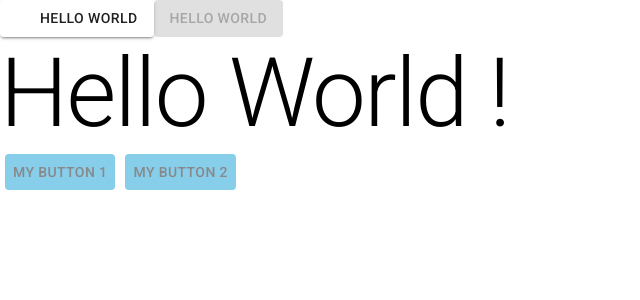
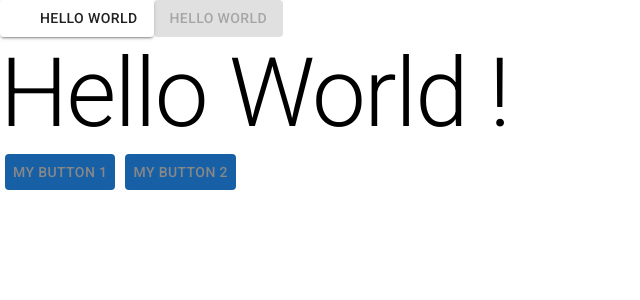
Before and after one commit to Riyad-zrg/Riyadbook, a React (Vite) app: page / in a window 1280 px wide. Shown: the top 300 px of the page, without its empty margins (0-640 px from the left). Built offline with nearby package versions, Linux system fonts and the light colour scheme; some icons are missing.

Commit message:
feat: added palette to BlueButton component

```diff
--- a/src/App.jsx
+++ b/src/App.jsx
@@ -3,8 +3,8 @@ import Button from "@mui/material/Button";
 import AcUnitIcon from "@mui/icons-material/AcUnit";
 import { styled, Typography } from "@mui/material";
 
-const BlueButton = styled(Button)({
-  backgroundColor: "skyblue",
+const BlueButton = styled(Button)(({ theme }) => ({
+  backgroundColor: theme.palette.primary.main,
   color: "#888",
   margin: "5px",
   "&:hover": {
@@ -14,7 +14,7 @@ const BlueButton = styled(Button)({
     backgroundColor: "gray",
     color: "white",
   },
-});
+}));
 function App() {
   return (
     <>
```
